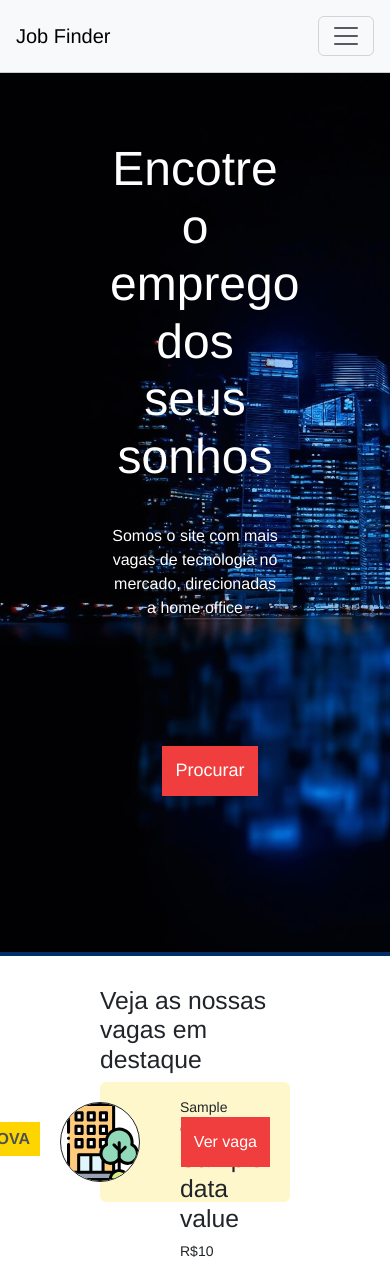
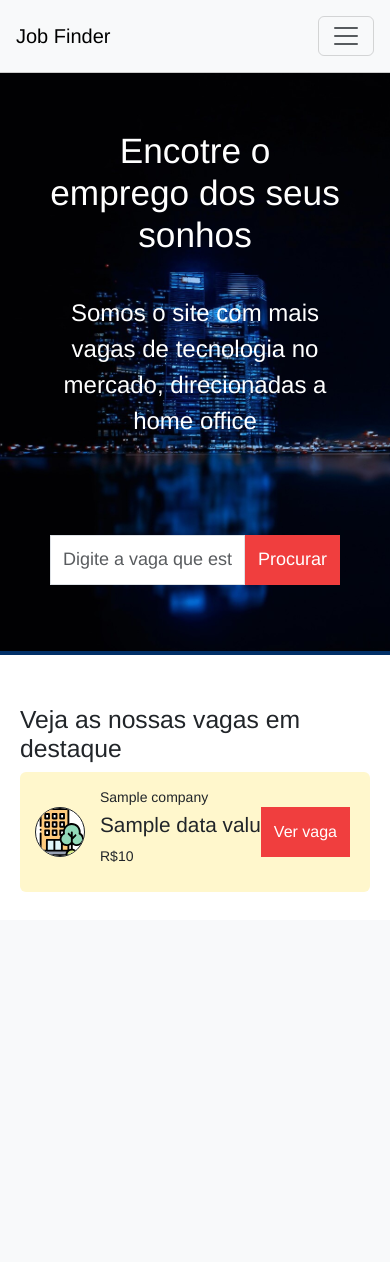
Before and after one commit to matheussOliveira1/job-finder, a Node server app: template views/index.handlebars in a window 390 px wide. After the commit the page ends 892 px from the top, so only its background shows below. Run offline with Node 20, Linux system fonts and the light colour scheme; the template is opened without the code that fills it: most values are stand-ins (such as "Sample title", 1, 10 or a date in 2020); data that the repository does not hold is empty; some libraries are stand-ins or nearby versions.

Commit message:
Improvement & Fix: hamburger menu working and responsiveness on pages

```diff
--- a/public/css/styles.css
+++ b/public/css/styles.css
@@ -239,6 +239,7 @@
     border: 1px solid #F03E3E;
     padding: 5px 10px;
     transition: .5s;
+    width: 100px;
 }
 
 .back-link:hover {
@@ -246,3 +247,85 @@
     color: #FFF;
     text-decoration: none;
 }
+
+/* responsividade */
+
+@media (max-width: 481px) {
+
+    #navbarNav {
+        text-align: center;
+    }
+
+    #top-container {
+        padding: 50px;
+        padding-top: 100px;
+    }
+
+    #main-title {
+        font-size: 2.2rem;
+    }
+
+    #main-subtitle {
+        font-size: 1.5rem;
+    }
+
+    #search-form {
+        padding: 0;
+    }
+
+    #jobs-container {
+        padding: 20px
+    }
+
+    .list-group-item {
+        padding: 15px 85px;
+    }
+
+    .list-group-item h2 {
+        font-size: 1.3rem;
+    }
+
+    .list-group-item img {
+        width: 50px;
+        left: 15px;
+        top: calc(50% - 25px);
+    }
+
+    .new-job .new-job-label {
+        display: none;
+    }
+
+    /* job view */
+
+    .back-link {
+        margin-left: 30px;
+    }
+
+    .job-view-container p {
+        font-size: 1.3rem;
+    }
+
+    .job-desc {
+        width: 80%;
+    }
+
+    /* add view */
+
+    #add-form-container {
+        margin-top: 60px;
+    }
+
+    #form-box {
+        padding: 25px;
+    }
+
+    #form-box h2 {
+        font-size: 1rem;
+        text-align: center;
+    }
+
+    #form-box button {
+        width: 100%;
+    }
+
+}
--- a/views/layouts/main.handlebars
+++ b/views/layouts/main.handlebars
@@ -19,8 +19,8 @@
         <button
           class="navbar-toggler"
           type="button"
-          data-toggle="collapse"
-          data-target="#navbarNav"
+          data-bs-toggle="collapse"
+          data-bs-target="#navbarNav"
           aria-controls="navbarNav"
           aria-expanded="false"
           aria-label="Toggle navigation"
@@ -39,7 +39,7 @@
         </div>
       </nav>
     </header>
-    {{{ body }}}
+    {{{body}}}
     <script
       src="https://cdn.jsdelivr.net/npm/@popperjs/core@2.11.8/dist/umd/popper.min.js"
       integrity="sha384-I7E8VVD/ismYTF4hNIPjVp/Zjvgyol6VFvRkX/vR+Vc4jQkC+hVqc2pM8ODewa9r"
```
